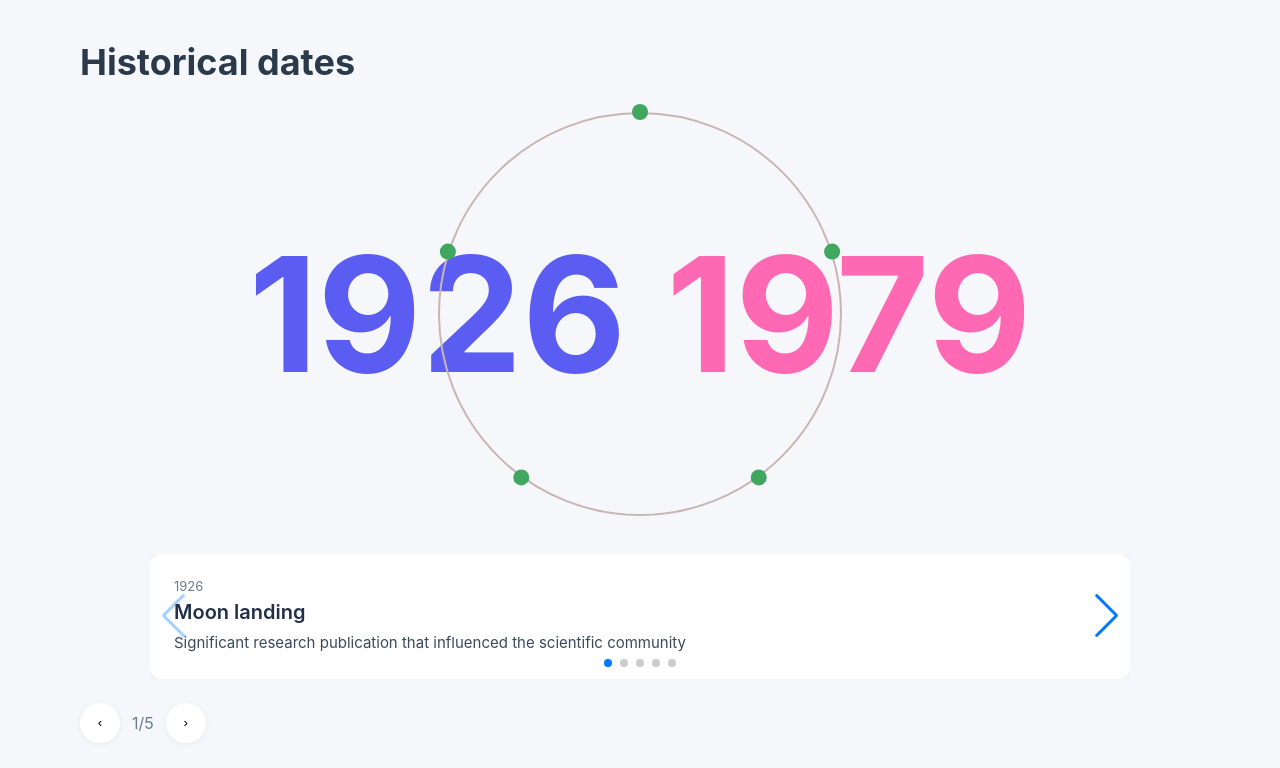
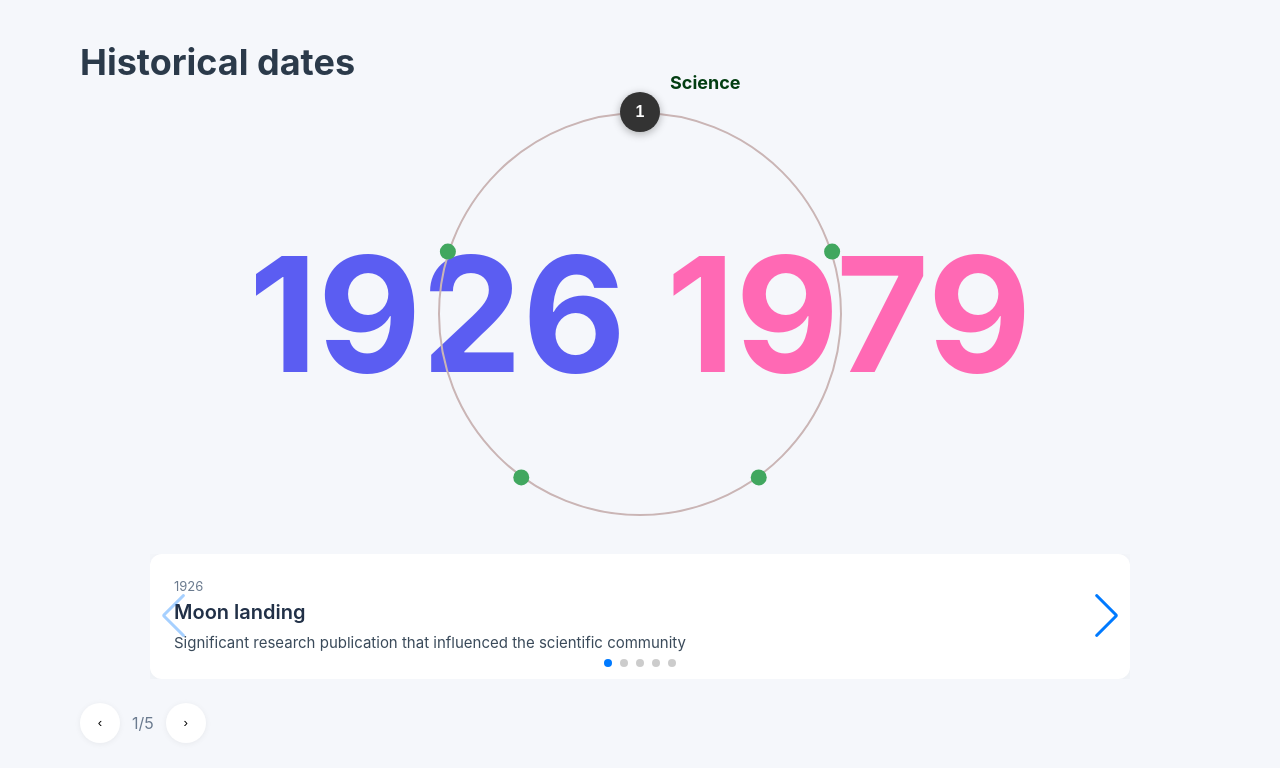
Before and after one commit to Infandel/timeline-into-past, a React app: page / in a window 1280 px wide. Shown: the top 768 px of the page. Built offline with nearby package versions, Linux system fonts and the light colour scheme.

Commit message:
Added animation for category name. Added dynamic rotation for small circles click. Synced it with swiper.

```diff
--- a/src/App.tsx
+++ b/src/App.tsx
@@ -1,19 +1,11 @@
-import { useState } from 'react';
 import Timeline from './components/timeline/Timeline';
 import styles from './App.module.scss';
-// import data from './data/timelineData';
 import { generateAllCategoryTimelines } from './data/dataGenerators';
 
 const App = () => {
-	const [activeIndex, setActiveIndex] = useState(0);
-
 	return (
 		<div className={styles.app}>
-			<Timeline
-				intervals={generateAllCategoryTimelines()}
-				activeIndex={activeIndex}
-				onChangeIndex={(i) => setActiveIndex(i)}
-			/>
+			<Timeline intervals={generateAllCategoryTimelines()} />
 		</div>
 	);
 };
--- a/src/components/timeline/Timeline.module.scss
+++ b/src/components/timeline/Timeline.module.scss
@@ -11,7 +11,6 @@
 	display: flex;
 	align-items: center;
 	justify-content: center;
-	position: relative;
 	height: 420px;
 }
 
@@ -31,6 +30,16 @@
 
 .circleContainer {
 	position: absolute;
+
+	.categoryName {
+		position: absolute;
+		top: 50%;
+		left: 50%;
+		transform: translate(-50%, -50%);
+		font-size: 18px;
+		font-weight: bold;
+		color: #023d11;
+	}
 }
 
 .mainCircle {
@@ -38,6 +47,7 @@
 	height: 400px;
 	border-radius: 50%;
 	border: 2px solid rgb(202, 181, 181);
+	position: relative;
 }
 
 /* Base dot styles */
@@ -52,6 +62,7 @@
 	background-color: rgb(65, 167, 95);
 	border-radius: 50%;
 	border: none;
+	outline: none;
 
 	top: 50%;
 	left: 50%;
@@ -62,6 +73,15 @@
 	display: flex;
 	justify-content: center;
 	align-items: center;
+
+	.category {
+		color: black;
+		position: absolute;
+		left: 40px;
+		bottom: 40px;
+
+		transition: none;
+	}
 }
 
 /* Dot number (hidden by default) */
@@ -74,11 +94,17 @@
 }
 
 /* Hover effects */
-.dot:hover {
+.dot:hover,
+.chosenDot {
 	width: var(--mini-circle-size);
 	height: var(--mini-circle-size);
 	background-color: #333;
 	box-shadow: 0 2px 8px rgba(0, 0, 0, 0.3);
+
+	.dotNumber {
+		color: white;
+		font-size: 16px;
+	}
 }
 
 .dot:hover .dotNumber {
--- a/src/components/timeline/Timeline.tsx
+++ b/src/components/timeline/Timeline.tsx
@@ -6,26 +6,37 @@ import { useGSAP } from '@gsap/react';
 import cn from 'clsx';
 import { TimelineData } from '../../data/timelineData';
 
-type Props = {
+type TimelineProps = {
 	intervals: TimelineData[];
-	activeIndex: number;
-	onChangeIndex: (i: number) => void;
 };
 
 const clamp = (v: number, a: number, b: number) => Math.max(a, Math.min(b, v));
 
-const Timeline: React.FC<Props> = ({ intervals, activeIndex, onChangeIndex }) => {
+const Timeline = ({ intervals }: TimelineProps) => {
+	const [activeIndex, setActiveIndex] = useState(0);
+
 	const containerRef = useRef<HTMLDivElement | null>(null);
 	const circleRef = useRef<HTMLDivElement | null>(null);
+
+	// Refs related to Big Years Numbers animation changes
 	const startingYear = useRef<HTMLSpanElement | null>(null);
 	const [startYear, setStartYear] = useState(intervals[activeIndex]?.events[0]?.date);
 	const endingYear = useRef<HTMLSpanElement | null>(null);
 	const [endYear, setEndYear] = useState(intervals[activeIndex]?.events?.at(-1)?.date);
 
+	// State and refs related to Displayed Current Category
+	const [displayCategory, setDisplayCategory] = useState({
+		current: intervals[activeIndex].category,
+		previous: intervals[activeIndex].category,
+		showPrevious: false,
+	});
+	const currentCatRef = useRef(null);
+	const previousCatRef = useRef(null);
+
 	// Drawing small circles on a Big main circle on initial Draw
 	useGSAP(
 		() => {
-			if (!circleRef.current || intervals.length === 0) return;
+			if (!circleRef.current || !containerRef.current || intervals.length === 0) return;
 
 			const radius = circleRef.current.offsetWidth / 2;
 
@@ -41,8 +52,60 @@ const Timeline: React.FC<Props> = ({ intervals, activeIndex, onChangeIndex }) =>
 					});
 				}
 			});
+
+			// Position category name above first category circle
+			const category = containerRef.current?.querySelector(`.category-name`);
+			const categoryNext = containerRef.current?.querySelector(`.category-name-next`);
+			const catAngle = (0 / intervals.length) * Math.PI * 2 - Math.PI / 2;
+
+			gsap.set([category, categoryNext], {
+				x: Math.cos(catAngle) * radius + 30,
+				y: Math.sin(catAngle) * radius - 30,
+			});
 		},
 		{ dependencies: [intervals.length], scope: containerRef }
+	);
+
+	// Fading out and in Current category Name
+	useGSAP(
+		() => {
+			if (intervals[activeIndex].category !== displayCategory.current) {
+				// Set up the transition - show both values
+				setDisplayCategory({
+					current: intervals[activeIndex].category,
+					previous: displayCategory.current,
+					showPrevious: true,
+				});
+
+				// Animate both elements
+				const tl = gsap.timeline();
+
+				// Fade out previous value
+				tl.to(previousCatRef.current, {
+					opacity: 0,
+					duration: 0.8,
+					ease: 'power2.out',
+				})
+					// Simultaneously fade in current value
+					.to(
+						currentCatRef.current,
+						{
+							opacity: 1,
+							duration: 0.8,
+							ease: 'power2.in',
+							onComplete: () => {
+								// Hide previous value after animation
+								setDisplayCategory((prev) => ({
+									...prev,
+									showPrevious: false,
+								}));
+							},
+						},
+						0.4
+					);
+			}
+		},
+		{ dependencies: [activeIndex], scope: containerRef }
 	);
 
 	// Animating years changing in dynamic manner
@@ -57,8 +120,7 @@ const Timeline: React.FC<Props> = ({ intervals, activeIndex, onChangeIndex }) =>
 
 			gsap.to(obj, {
 				startYear,
-				duration: 0.5, // total duration in seconds
-				ease: 'none',
+				duration: 0.5,
 				onUpdate: () => {
 					// Round and render the year to the DOM (guarding against null ref)
 					startingYear.current!.textContent = Math.round(+obj.startYear).toString();
@@ -68,8 +130,7 @@ const Timeline: React.FC<Props> = ({ intervals, activeIndex, onChangeIndex }) =>
 
 			gsap.to(obj, {
 				endYear,
-				duration: 0.5, // total duration in seconds
-				ease: 'none',
+				duration: 0.5,
 				onUpdate: () => {
 					// Round and render the year to the DOM (guarding against null ref)
 					endingYear.current!.textContent = Math.round(+obj.endYear).toString();
@@ -86,18 +147,50 @@ const Timeline: React.FC<Props> = ({ intervals, activeIndex, onChangeIndex }) =>
 	animation that rotates elements on the page. When the function is called (presumably triggered by a
 	click event), it uses GSAP (GreenSock Animation Platform) to animate the rotation of elements with
 	the classes `.main-circle` and `.circle-image`. It's need to be done simulteniously. */
-	const onSegmentClick = contextSafe(() => {
+	const onSegmentClick = contextSafe((newIndex: number) => {
+		if (newIndex === activeIndex) return;
+
+		let rotationAmount = 0;
+		const indexDiff = newIndex - activeIndex;
+
+		// If indexDiff is positive we should take intervals length in the formula
+		if (indexDiff > 0) {
+			rotationAmount = (360 / intervals.length) * Math.abs(intervals.length - (newIndex - activeIndex));
+		} else if (indexDiff < 0) {
+			rotationAmount = (360 / intervals.length) * Math.abs(newIndex - activeIndex);
+		}
+
 		gsap.to('.main-circle', {
+			rotation: `+=${rotationAmount}`,
+			duration: 0.7,
+			ease: 'power1.inOut',
+		});
+
+		gsap.to('.dot-number', {
+			rotation: `-=${rotationAmount}`,
+			duration: 0.7,
+			ease: 'power1.inOut',
+		});
+
+		setActiveIndex(newIndex);
+	});
+
+	const onIncreasePeriod = contextSafe((newIndex: number) => {
+		if (newIndex === activeIndex) return;
+
+		gsap.to('.main-circle', {
+			rotation: `-=${360 / intervals.length}`,
+			duration: 0.7,
+			ease: 'power1.inOut',
+		});
+
+		gsap.to('.dot-number', {
 			rotation: `+=${360 / intervals.length}`,
 			duration: 0.7,
 			ease: 'power1.inOut',
 		});
 
-		gsap.to('.circle-image', {
-			rotation: `-=${360 / intervals.length}`,
-			duration: 0.7,
-			ease: 'power1.inOut',
-		});
+		setActiveIndex(newIndex);
 	});
 
 	return (
@@ -114,10 +207,28 @@ const Timeline: React.FC<Props> = ({ intervals, activeIndex, onChangeIndex }) =>
 				<div ref={containerRef} className={styles.circleContainer}>
 					<div ref={circleRef} className={cn('main-circle', styles.mainCircle)}>
 						{intervals.map((_, i) => (
-							<button key={i} className={cn(`circle-image`, styles.dot, `img-${i}`)} onClick={onSegmentClick}>
-								<div className={styles.dotNumber}>{i + 1}</div>
+							<button
+								key={i}
+								className={cn(styles.dot, `img-${i}`, { [styles.chosenDot]: i === activeIndex })}
+								onClick={() => onSegmentClick(i)}
+							>
+								<div className={cn('dot-number', styles.dotNumber)}>{i + 1}</div>
 							</button>
 						))}
+					</div>
+					<div
+						ref={previousCatRef}
+						className={cn('category-name', styles.categoryName)}
+						style={{ opacity: displayCategory.showPrevious ? 1 : 0 }}
+					>
+						{displayCategory.previous}
+					</div>
+					<div
+						ref={currentCatRef}
+						className={cn('category-name-next', styles.categoryName)}
+						style={{ opacity: displayCategory.showPrevious ? 0 : 1 }}
+					>
+						{displayCategory.current}
 					</div>
 				</div>
 			</div>
@@ -127,11 +238,11 @@ const Timeline: React.FC<Props> = ({ intervals, activeIndex, onChangeIndex }) =>
 			</div>
 
 			<div className={styles.footerControls}>
-				<button onClick={() => onChangeIndex(clamp(activeIndex - 1, 0, intervals.length - 1))} aria-label='previous'>
+				<button onClick={() => onSegmentClick(clamp(activeIndex - 1, 0, intervals.length - 1))} aria-label='previous'>
 					‹
 				</button>
 				<div className={styles.indexInfo}>{`${activeIndex + 1}/${intervals.length}`}</div>
-				<button onClick={() => onChangeIndex(clamp(activeIndex + 1, 0, intervals.length - 1))} aria-label='next'>
+				<button onClick={() => onIncreasePeriod(clamp(activeIndex + 1, 0, intervals.length - 1))} aria-label='next'>
 					›
 				</button>
 			</div>
--- a/src/data/dataGenerators.ts
+++ b/src/data/dataGenerators.ts
@@ -20,7 +20,7 @@ function generateTimelineDataForCategory(category: CategoryKey, numberOfEvents:
 
 	const events: EventItem[] = Array.from({ length: numberOfEvents }, () => {
 		return {
-			id: `e${uuidv4()}`,
+			id: `${uuidv4()}`,
 			title: getRandomItem(categoryData.titles),
 			date: generateRandomYear(),
 			description: getRandomItem(categoryData.descriptions),
@@ -28,7 +28,7 @@ function generateTimelineDataForCategory(category: CategoryKey, numberOfEvents:
 	}).sort((event1, event2) => Number(event1.date) - Number(event2.date));
 
 	return {
-		id: `i${uuidv4()}`,
+		id: `${uuidv4()}`,
 		category: category,
 		events,
 	};
```
